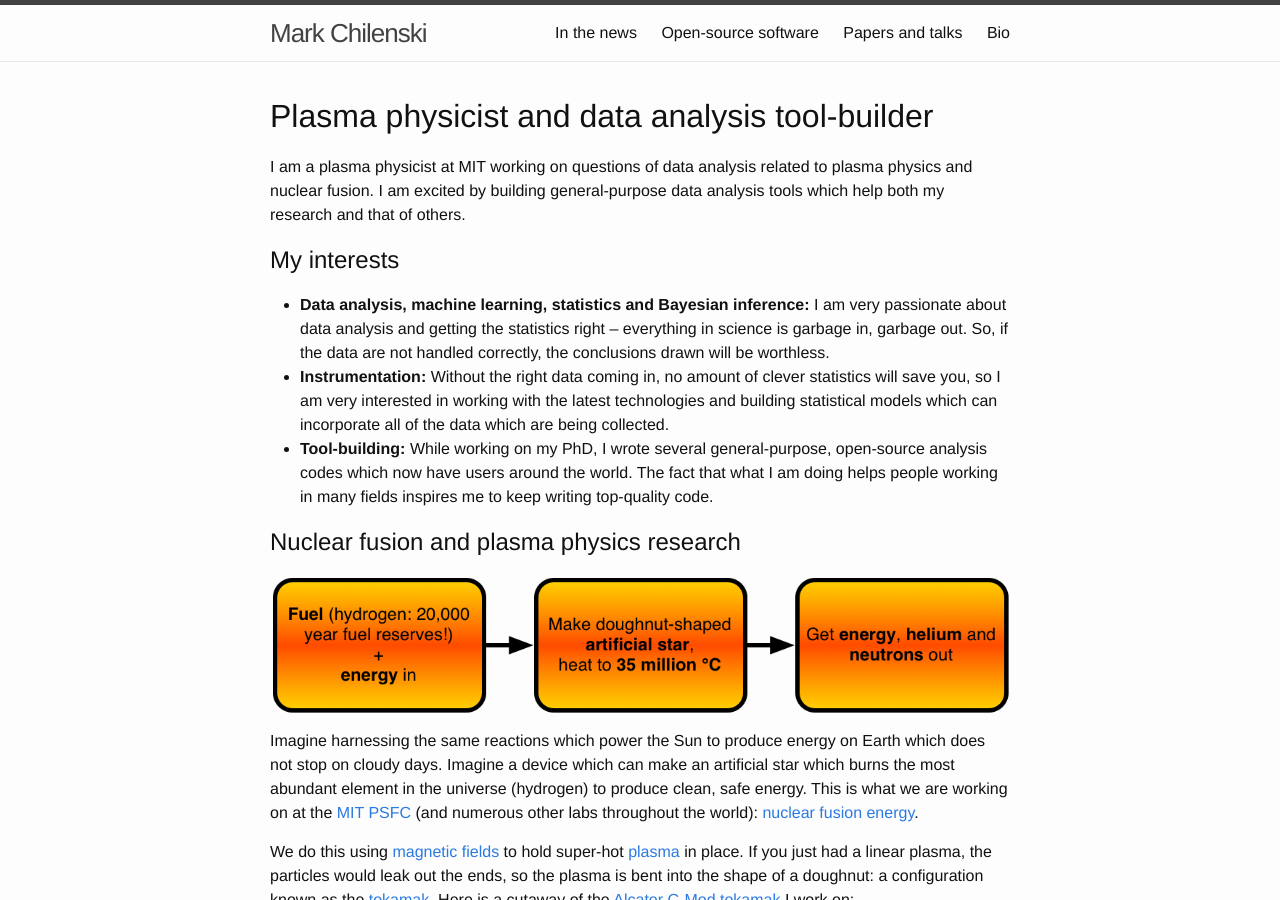
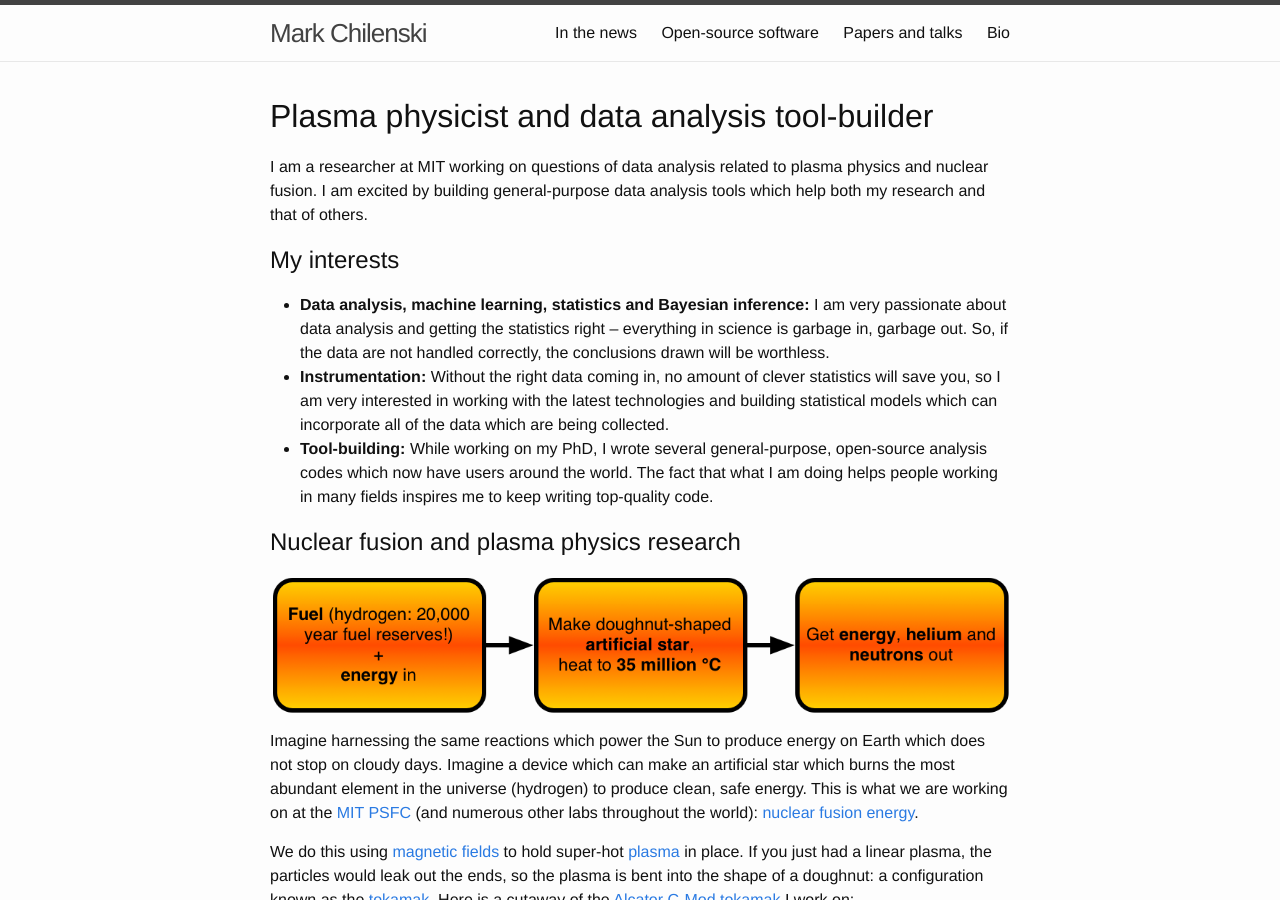
Before and after one commit to markchil/markchil.github.io, a Jekyll site: the page built from index.md, in a window 1280 px wide and 900 px high. Built offline with Jekyll 4.4.1, drawn with Linux system fonts in a browser that asks for light colours; nearby versions of some CDN libraries.

Commit message:
Minor wording tweak.

```diff
--- a/index.md
+++ b/index.md
@@ -4,7 +4,7 @@ title: Bio
 ---
 
 # Plasma physicist and data analysis tool-builder
-I am a plasma physicist at MIT working on questions of data analysis related to plasma physics and nuclear fusion. I am excited by building general-purpose data analysis tools which help both my research and that of others.
+I am a researcher at MIT working on questions of data analysis related to plasma physics and nuclear fusion. I am excited by building general-purpose data analysis tools which help both my research and that of others.
 
 ## My interests
 * **Data analysis, machine learning, statistics and Bayesian inference:** I am very passionate about data analysis and getting the statistics right -- everything in science is garbage in, garbage out. So, if the data are not handled correctly, the conclusions drawn will be worthless.
```
